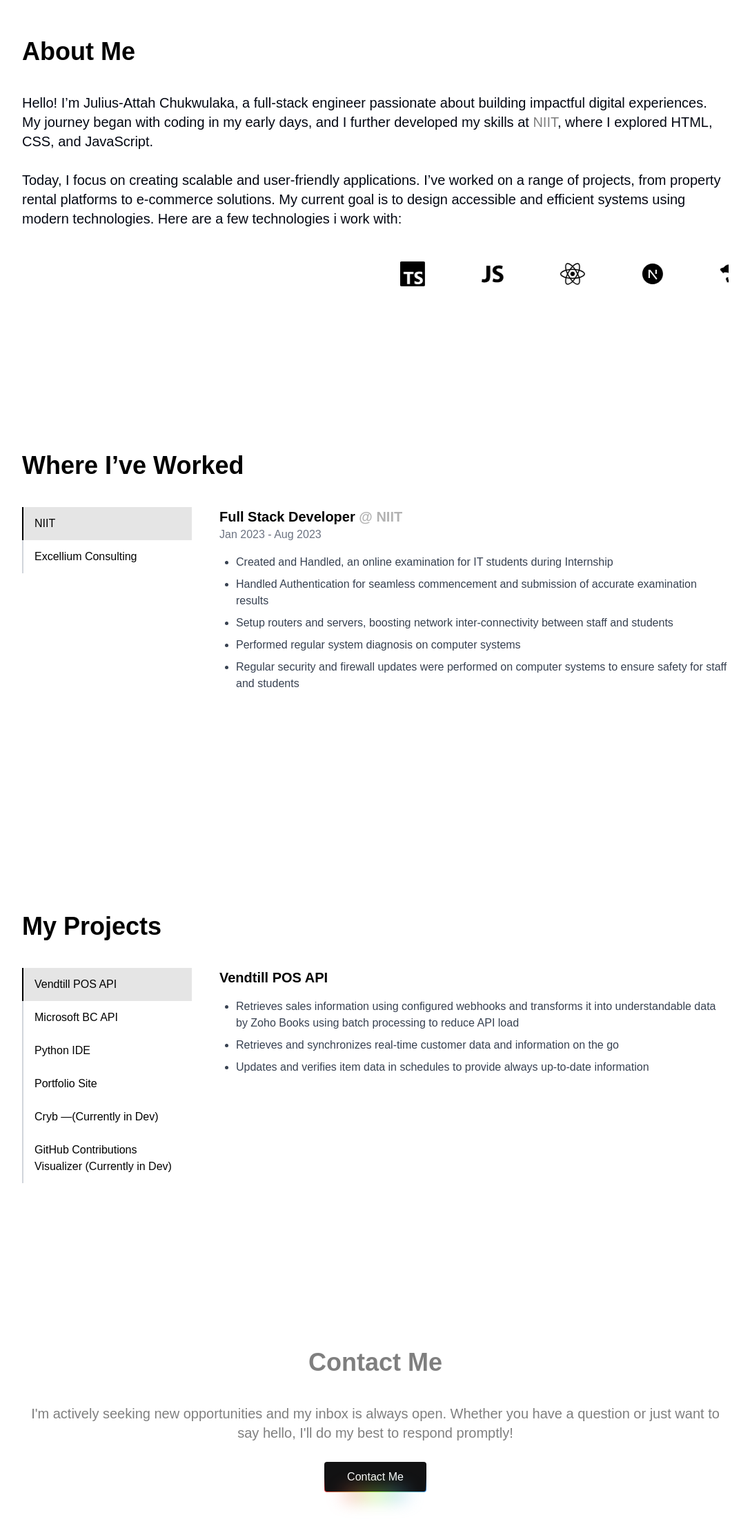
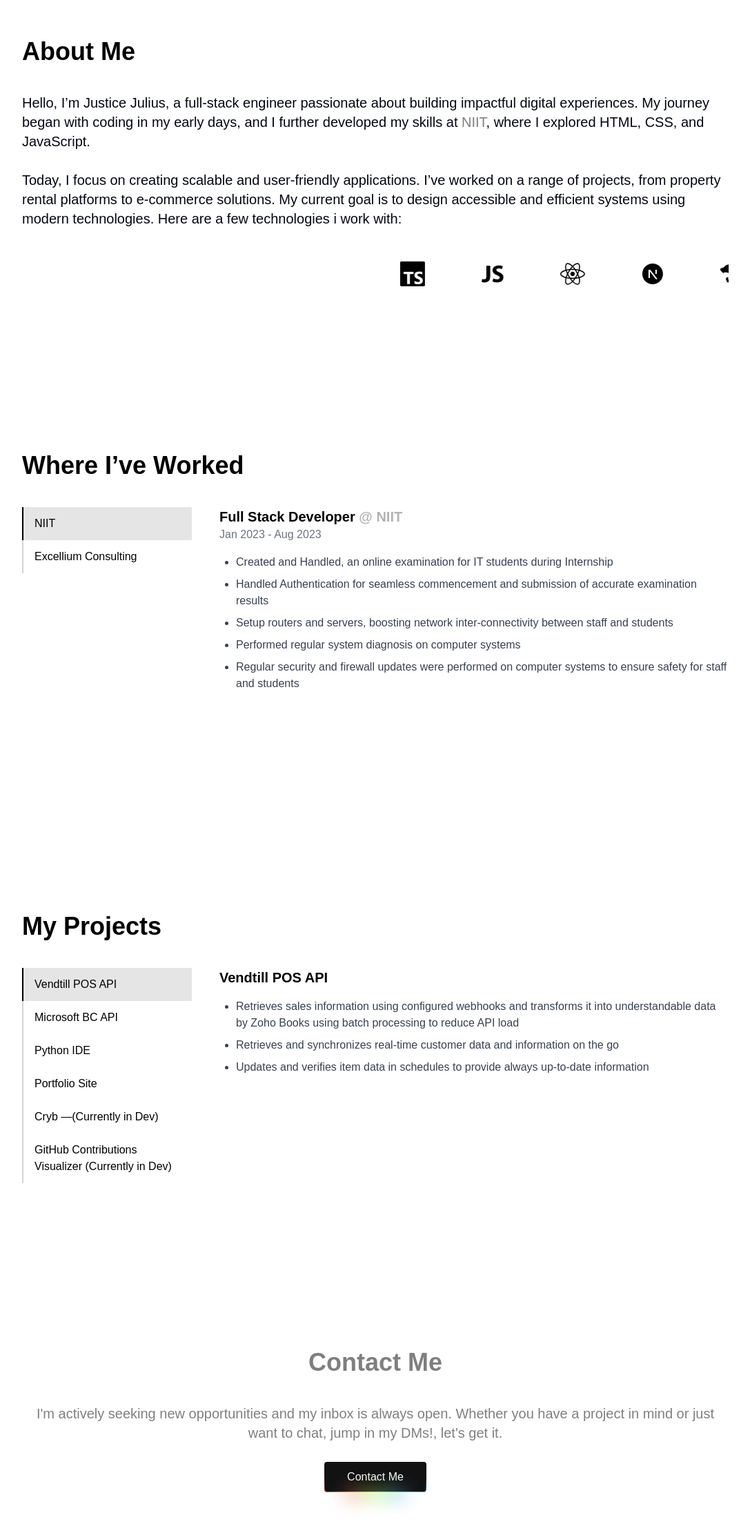
Before and after one commit to BankaiTheOriginal/portfolioV1, a Next.js app: page / in a window 1280 px wide. Shown: the part 1191-3416 px from the top of the page at 69% size, without its empty margins (96-1183 px from the left). Built offline with nearby package versions, Linux system fonts and the light colour scheme.

Commit message:
About Changes

```diff
--- a/src/components/sections/about.tsx
+++ b/src/components/sections/about.tsx
@@ -25,9 +25,9 @@ export default function About() {
             About Me
           </p>
           <div className="text-sm md:text-lg lg:text-xl mt-3">
-            Hello! I’m Julius-Attah Chukwulaka, a full-stack engineer passionate
-            about building impactful digital experiences. My journey began with
-            coding in my early days, and I further developed my skills at{" "}
+            Hello, I’m Justice Julius, a full-stack engineer passionate about
+            building impactful digital experiences. My journey began with coding
+            in my early days, and I further developed my skills at{" "}
             <a
               href="https://niit.com"
               target="_blank"
--- a/src/components/sections/contact.tsx
+++ b/src/components/sections/contact.tsx
@@ -16,8 +16,8 @@ export default function Contact() {
         </div>
         <div className="text-sm md:text-lg lg:text-xl text-black/50 text-center">
           I&apos;m actively seeking new opportunities and my inbox is always
-          open. Whether you have a question or just want to say hello, I&apos;ll
-          do my best to respond promptly!
+          open. Whether you have a project in mind or just want to chat, jump in
+          my DMs!, let&apos;s get it.
         </div>
         <div className="flex mt-7 justify-center items-center">
           <RainbowButton onClick={handleEmailClick}>Contact Me</RainbowButton>
```
